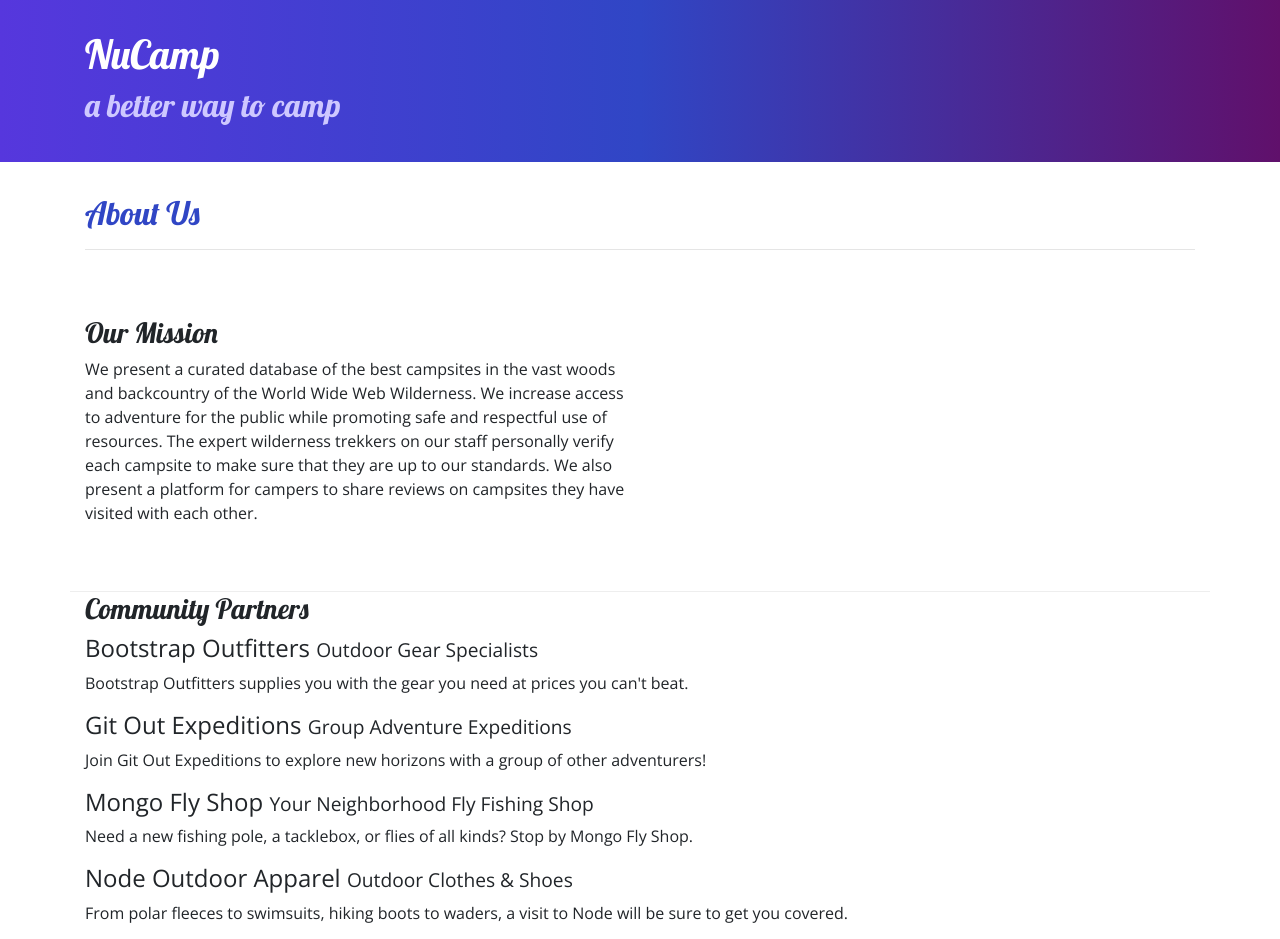
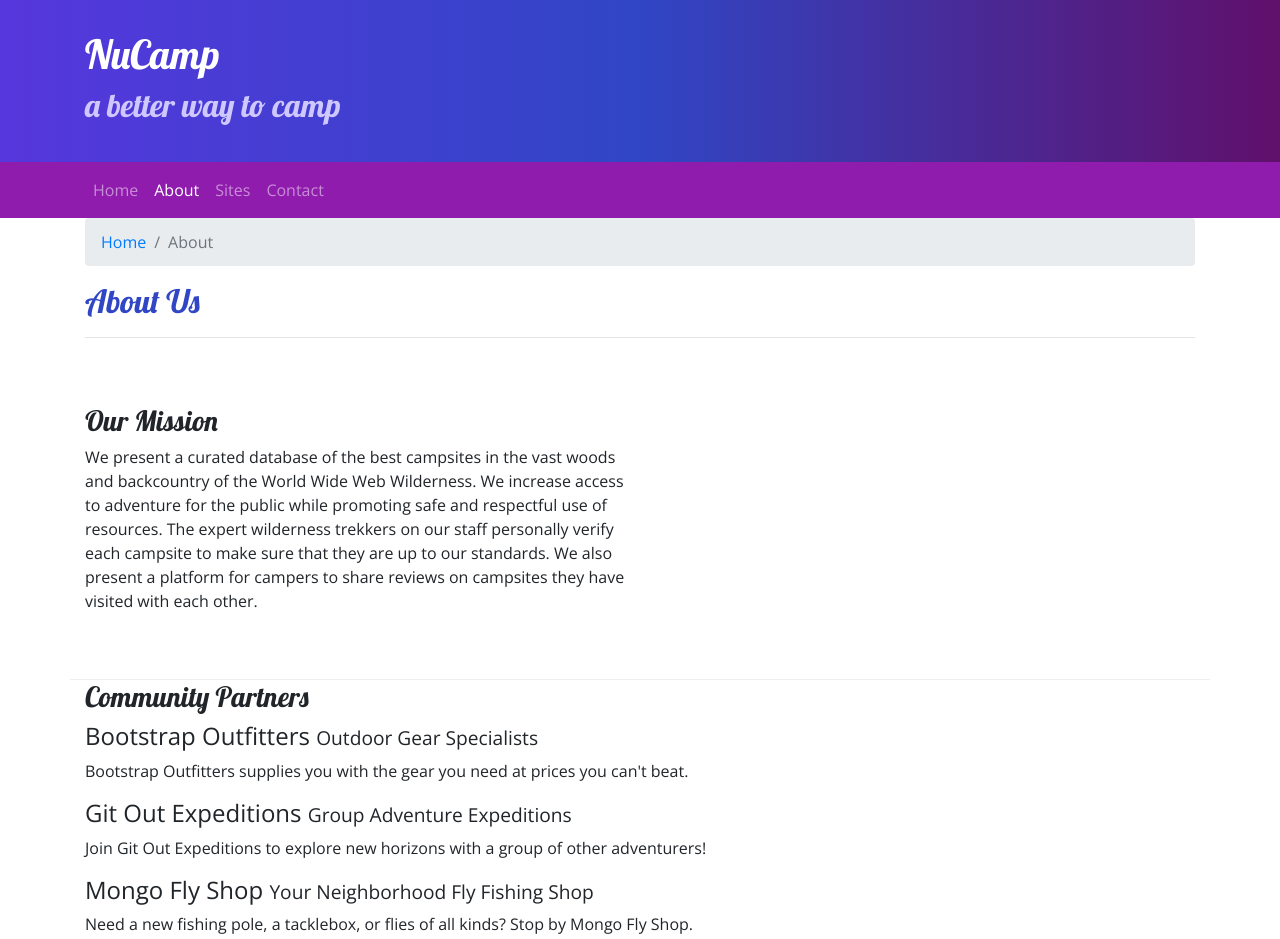
Before and after one commit to mskznkmr/nucampsite, a website: page aboutus.html in a window 1280 px wide. Shown: the top 939 px of the page. Drawn offline with nearby package versions, Linux system fonts and the light colour scheme.

Commit message:
added navbar and breadcrumbs

```diff
--- a/aboutus.html
+++ b/aboutus.html
@@ -32,9 +32,29 @@
         </div>
     </header>
 
+    <nav class="navbar navbar-expand-sm navbar-dark sticky-top">
+        <div class="container">
+            <button class="navbar-toggler ml-auto" type="button" data-toggle="collapse" data-target="#nucampNavbar">
+                <span class="navbar-toggler-icon"></span>
+            </button>
+            <div class="collapse navbar-collapse" id="nucampNavbar">
+                <ul class="navbar-nav">
+                    <li class="nav-item"><a class="nav-link" href="index.html">Home</a></li>
+                    <li class="nav-item active"><a class="nav-link" href="#">About</a></li>
+                    <li class="nav-item"><a class="nav-link" href="#">Sites</a></li>
+                    <li class="nav-item"><a class="nav-link" href="#">Contact</a></li>
+                </ul>
+            </div>
+        </div>
+    </nav>
+
     <div class="container">
         <div class="row">
             <div class="col-12">
+                <ol class="breadcrumb">
+                    <li class="breadcrumb-item"><a href="index.html">Home</a></li>
+                    <li class="breadcrumb-item active">About</li>
+                </ol>
                <h2>About Us</h2>
                <hr />
             </div>
--- a/css/style.css
+++ b/css/style.css
@@ -23,6 +23,7 @@ footer {
     padding: 30px;
     background-image: linear-gradient(to right, #5637DD, #3046C5, #60106B);
     color: white;
+    margin: 0;
 }
 
 .row-content {
@@ -30,3 +31,7 @@ footer {
     border-bottom: 1px ridge;
     min-height: 200px;
 }
+
+.navbar {
+    background-color: #901cad;
+}
```
Also changed, not shown: index.html (+18 -0 lines), test.html (added, +30 -0 lines).
